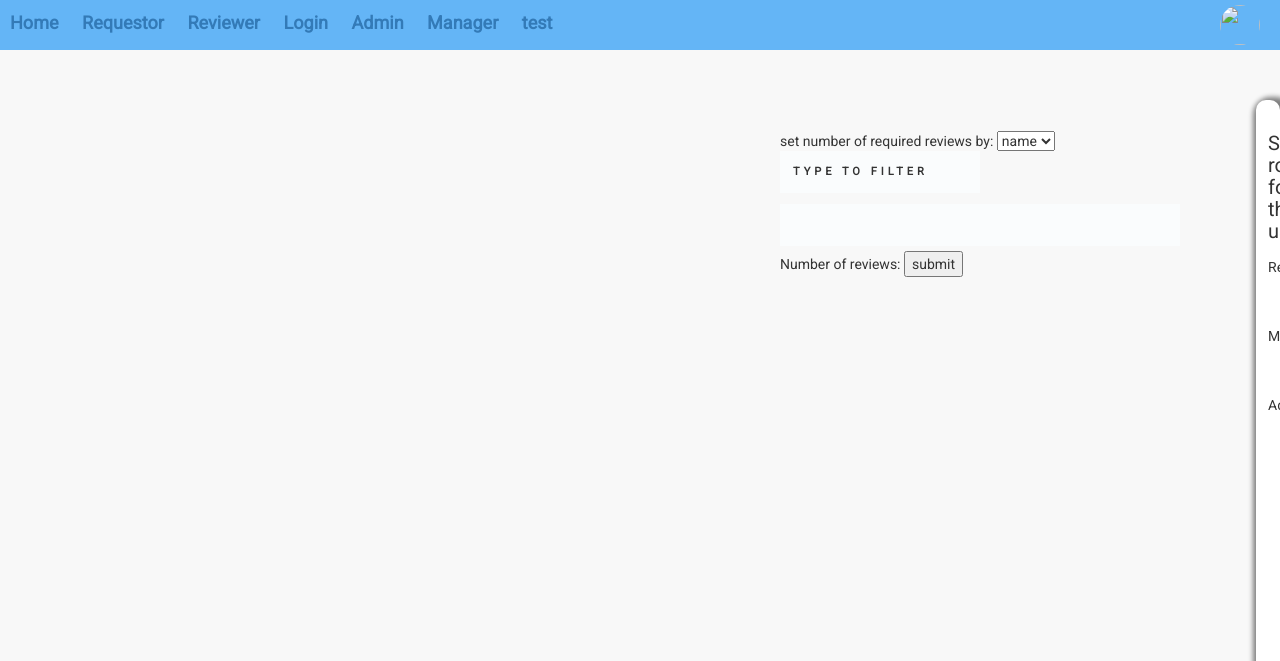
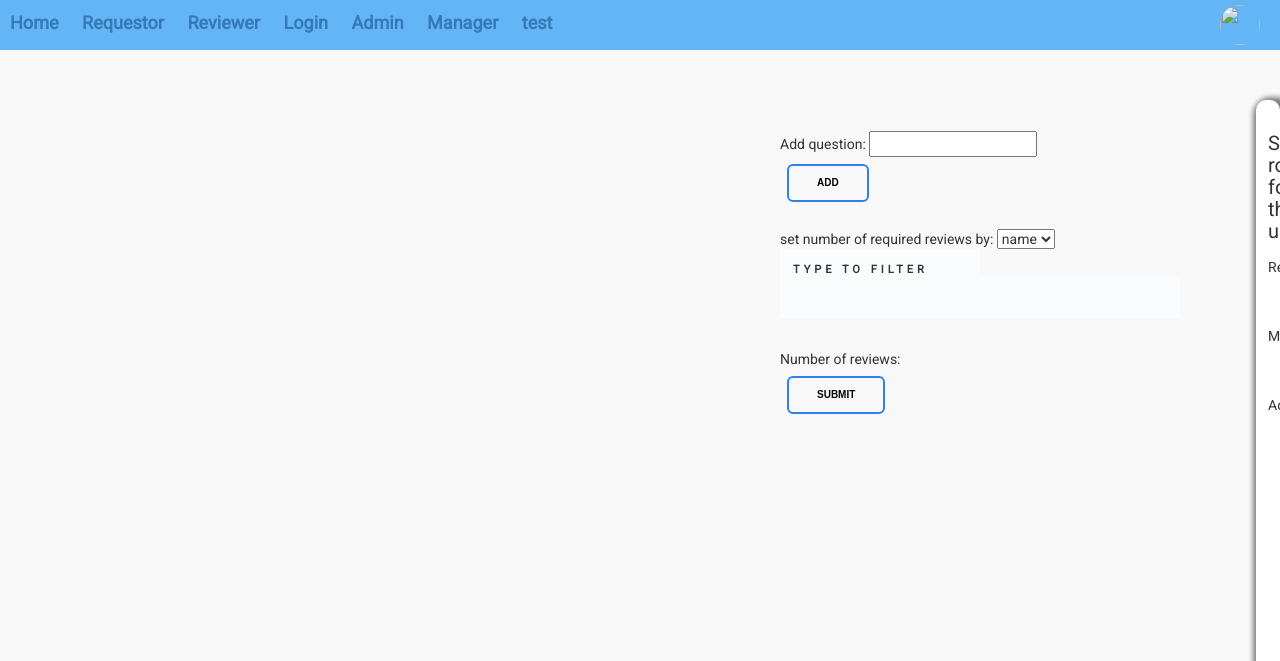
Before and after one commit to Praven18/Reviewership, a Flask app: page /admin in a window 1280 px wide. Shown: the top 661 px of the page. Run offline with Flask 2, Linux system fonts and the light colour scheme; some libraries are stand-ins or nearby versions.

Commit message:
questions

```diff
--- a/app/routes.py
+++ b/app/routes.py
@@ -215,10 +215,13 @@
     users = User.query.order_by(User.id)
     return render_template('admin.html', users=users, user=current_user)
 
-@app.route("/admin/questions", methods=['POST'])
+@app.route("/adminQuestions", methods=['POST'])
 def adminQuestions():
-    question = request.form['question']
-    Question.addQuestion(question)
+    if request.method=='POST':
+        question = request.form['question']
+        print(question)
+        Question.addQuestion(question)
+    return '1'
 
 
 @app.route("/user", methods=['GET'])
@@ -274,6 +277,7 @@
 
 @app.route("/numReviews", methods=['GET', 'POST'])
 def numReviews():
+    print('here')
     if request.method == 'GET':
         count = 0
         id = request.args['id']
@@ -282,11 +286,14 @@
             count = count + 1
         data = {'count': count, 'num':user.num_of_reviews, 'id':id}
         return data
-    else:
+    elif request.method == 'POST':
+        print('here')
         num = request.form['number']
         option = request.form['option']
-        text = request.form['text']
-        User.setRequiredReviews(option,num.text)
+        text = request.form['value']
+        User.setRequiredReviews(option,num,text)
+        print('here')
+        return '1'
 
 @app.route("/teams", methods=['GET', 'POST'])
 def teams():
--- a/app/static/css/admin.css
+++ b/app/static/css/admin.css
@@ -134,6 +134,34 @@
   display: none;
 }
 
+.button {
+  box-sizing: border-box;
+  appearance: none;
+  background-color: transparent;
+  border: 2px solid #2F80ED;
+  border-radius: 0.6em;
+  color: black;
+  cursor: pointer;
+  display: flex;
+  align-self: center;
+  font-size: 1rem;
+  font-weight: 400;
+  line-height: 1;
+  margin: 7px;
+  padding: 1.2em 2.8em;
+  text-decoration: none;
+  text-align: center;
+  text-transform: uppercase;
+  font-family: 'Montserrat', sans-serif;
+  font-weight: 700;
+  bottom: 25px;
+  transition: box-shadow 300ms ease-in-out, color 300ms ease-in-out;
+
+}
+
+.button:hover {
+  box-shadow: 0 0 40px 40px #2F80ED inset;
+}
 .btn {
   float: left;
   z-index: 25;
--- a/app/templates/admin.html
+++ b/app/templates/admin.html
@@ -28,6 +28,9 @@
 </div>
 
 <div class="adminStuff">
+  Add question:
+  <input id = "questionText">
+  <button class="button" onclick="addQuestion()">add</button> <br>
     set number of required reviews by:
     <select id = "options">
         <option>name</option>
@@ -40,11 +43,11 @@
         <input id = "searchText" class="chosen-value" type="text" value="" placeholder="Type to filter">
         <ul class="teamList" id = "nameList">
         </ul>
-        <button class="btn" >ADD</button>
+        <button class="btn button" >ADD</button>
     </div> <br><br><br><br><br>
     Number of reviews:
     <input id ="numReviews" class="chosen-value" type="number">
-    <button onclick="changeNumReviews()">submit</button>
+    <button class="button" onclick="changeNumReviews()">submit</button>
 </div>
 
 
@@ -140,7 +143,11 @@
     })
 
 
-
+    function addQuestion() {
+      text = document.getElementById("questionText").value
+      $.post("/adminQuestions", {question:text})
+      document.getElementById("questionText").value =""
+    }
 
 
     //adds a person to a team based on whats in teamForm
@@ -272,10 +279,10 @@
         optionSelected = $("#options").children("option:selected").val()
         text = document.getElementById("searchText").value
         if(optionSelected!='name'){
-            $.post(('/numreviews', {number: num, option: optionSelected, value:text}))
+            $.post('/numReviews', {number: num, option: optionSelected, value:text})
         } else {
             user = document.getElementById("email").innerText
-            $.post(('/numreviews', {number: num, option: optionSelected, value:user}))
+            $.post("/numReviews", {number: num, option: optionSelected, value:user})
         }
 
     }
```
Also changed, not shown: app/models.py (+10 -5 lines), app/templates/manager.html (+10 -4 lines), app/templates/questions.html (added, +27 -0 lines), app.db.
